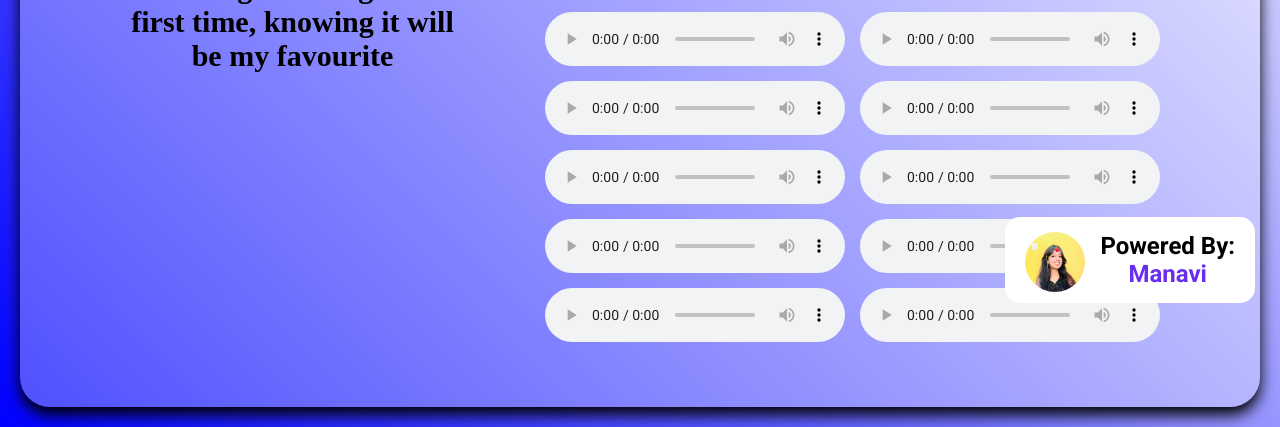
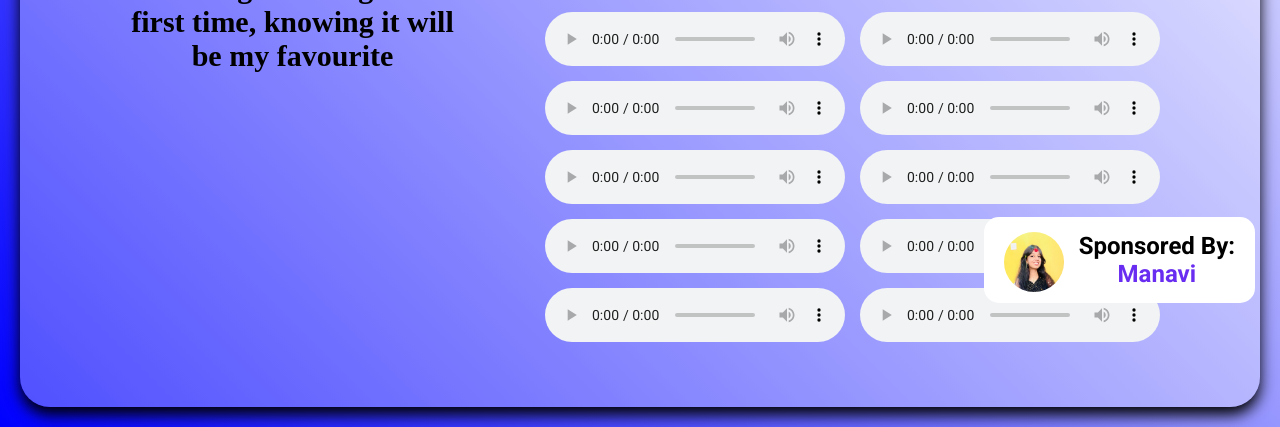
Before and after one commit to hiteshhighest/Playlist, a plain HTML site: page index.html in a window 1280 px wide. Shown: the part 472-899 px from the top of the page. Drawn offline with Linux system fonts and the light colour scheme; a web font is replaced by a local one.

Commit message:
Update index.html

```diff
--- a/index.html
+++ b/index.html
@@ -54,7 +54,7 @@
         <div class="powered-by">
             <img src="Images/image.jpeg">
             <div class="powered-by-text">
-                <h2>Powered By:</h2>
+                <h2>Sponsored By:</h2>
                 <h2 class="Manavi">Manavi</h2>
             </div>
         </div>
```
